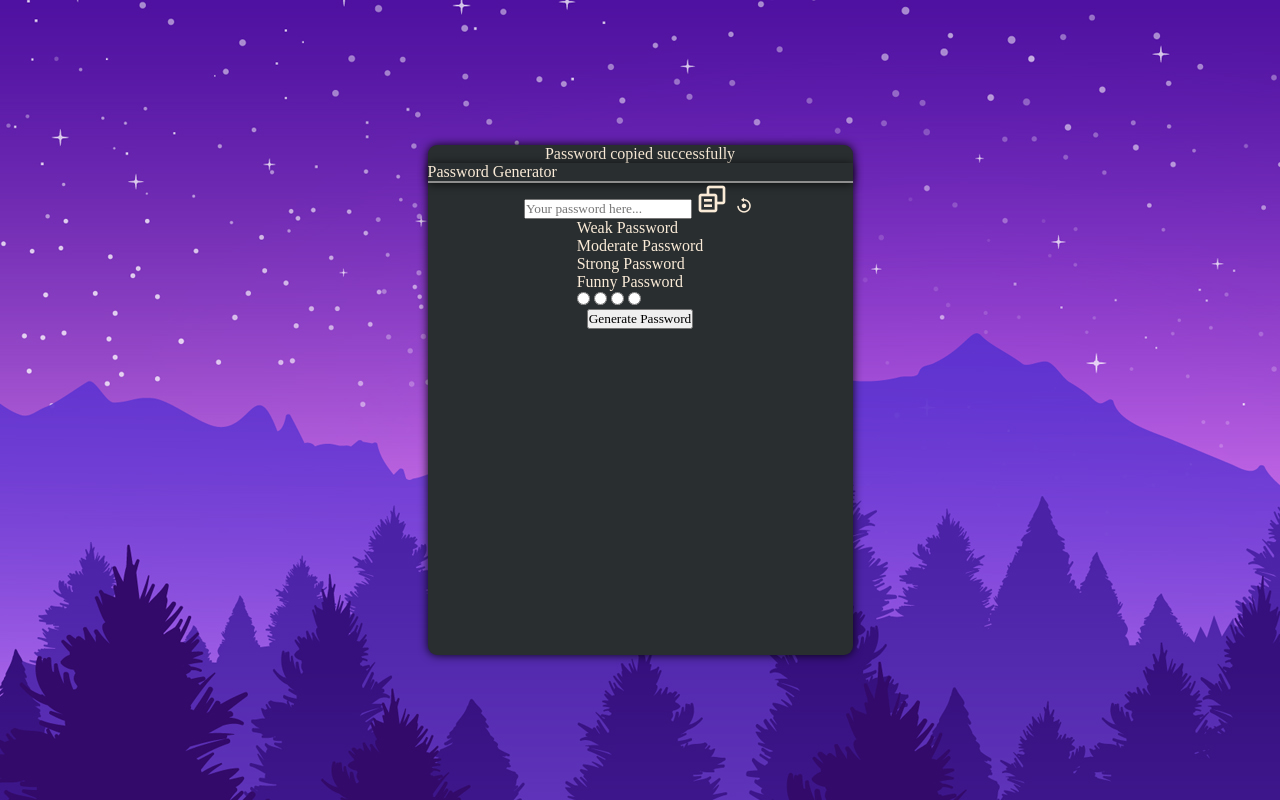
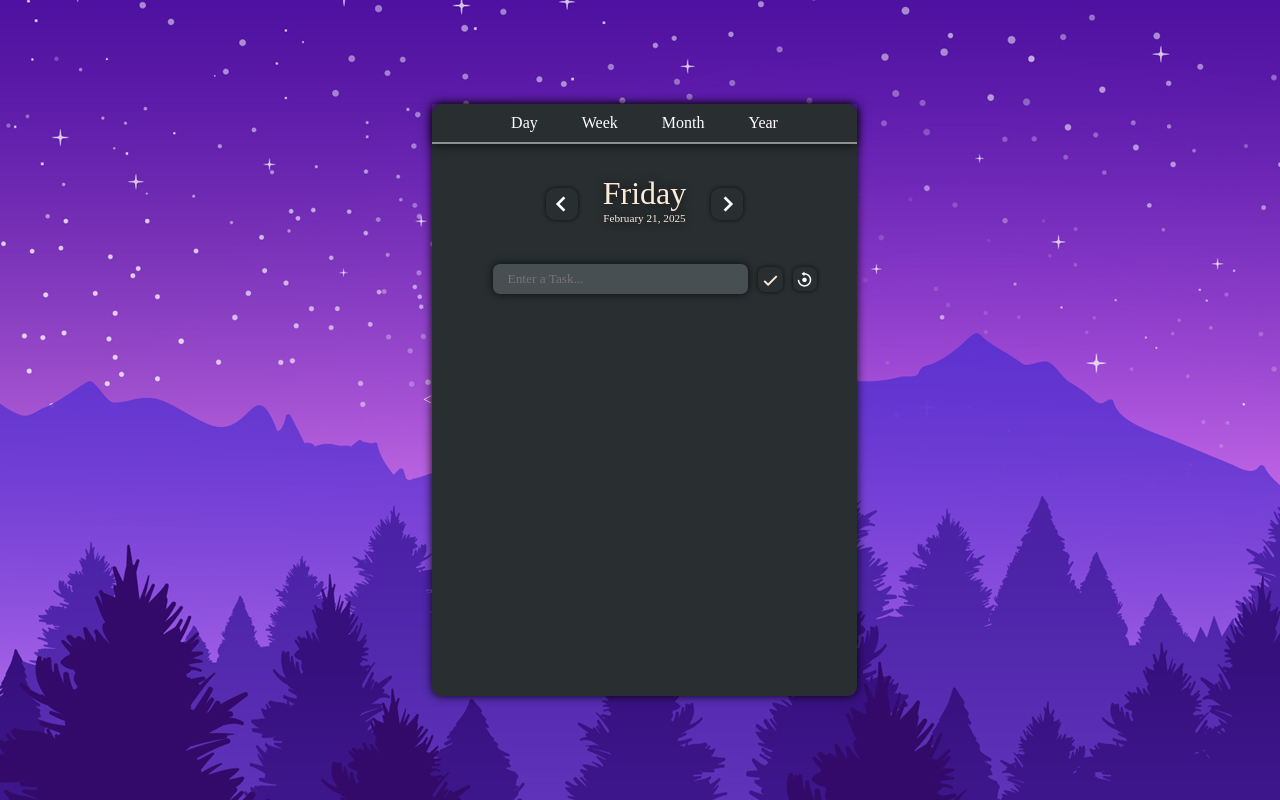
Before and after one commit to AnkitM-gitH7920/Useless_projects, a plain HTML site: page TODO LIST-PROJECT 1/index.html in a window 1280 px wide. Drawn offline with nearby package versions, Linux system fonts and the light colour scheme.

Commit message:
added changes

```diff
--- a/TODO LIST-PROJECT 1/index.html
+++ b/TODO LIST-PROJECT 1/index.html
@@ -1,40 +1,43 @@
-<!DOCTYPE html>
+<<!DOCTYPE html>
 <html>
 <head>
 	   <meta charset="utf-8">
 	   <meta name="viewport" content="width=device-width, initial-scale=1">
 	   <link rel="stylesheet" href="style.css">
-		<link href='https://unpkg.com/boxicons@2.1.4/css/boxicons.min.css' rel='stylesheet'>
-		<title>Password generator</title>
+	   <link href="https://unpkg.com/boxicons@2.1.4/css/boxicons.min.css" rel="stylesheet">
+	   <title>TODO list</title>
 </head>
-	<body class="displayFlex">
-		<div class="container displayFlex">
-			<div class="Copied" id="copyPopUp">
-				<p>Password copied successfully</p>
+<body>
+	<div class="container">
+            <div class="top displayflex">
+	           <ul class="displayflex">
+		           <li><a href="#">Day</a> </li>
+		           <li><a href="#">Week</a></li>
+		           <li><a href="#">Month</a></li>
+		           <li><a href="#">Year</a></li>
+	           </ul>
             </div>
-			<div class="top">
-				<p>Password Generator</p>
+        <div class="middleBox displayflex">
+		    <div class="dateAndFunctions">
+		        <i id="dateBackward" class="bx bx-chevron-left" style="color:#ffffff;"></i>
+		        <div id="timeBox" class="displayflex">
+					<p id="day">Friday</p>
+				    <p id="date">February 21 ,2025</p>
 				</div>
-			<div class="middle displayFlex">
-				<input type="text" id="passwordField" placeholder="Your password here...">
-				<i class='bx bx-copy-alt' id="copyPassIcon"></i>
-				<i class='bx bx-reset' id="resetPassFieldIcon"></i>
-			</div>
-			<div class="bottom displayFlex">
-				<div class="titles">
-					<p>Weak Password</p>
-					<p>Moderate Password</p>
-					<p>Strong Password</p>
-					<p>Funny Password</p>
-				</div>
-				<div class="checkBoxes displayFlex">
-					<input type="radio" name="sameBehavior" id="radioWeak" class="radios">
-					<input type="radio" name="sameBehavior" id="radioModerate" class="radios">
-					<input type="radio" name="sameBehavior" id="radioStrong" class="radios">
-					<input type="radio" name="sameBehavior" id="radioFunny" class="radios">
+				<i id="dateForward" class="bx bx-chevron-right" style="color:#ffffff;"></i>
 			</div>
 		</div>
-			<button id="generateBtn" onclick="generatePassFunc()">Generate Password</button>
+		<div class="inputs">
+			<input type="text" id="textField" placeholder="Enter a Task..." required="">
+			<i id="check" class="bx bx-check"></i>
+		    <i id="DateResetIcon" class="bx bx-reset" style="color:#ffffff" onclick="DateResetFunc()"></i>
+			<p id="resetPopUp" class="fadeOut" style="display: none;">Reset Date</p>
+		</div>
+		<div class="bottomBox" id="bottomBox">
+			<!-- js block
+				   <!-- javascript inner html content here -->
+			<!-- js block -->
+		</div>
 	</div>
 	<script src="script.js"></script>
 </body>
```
Lines whose indentation alone changed are shown as unchanged.
